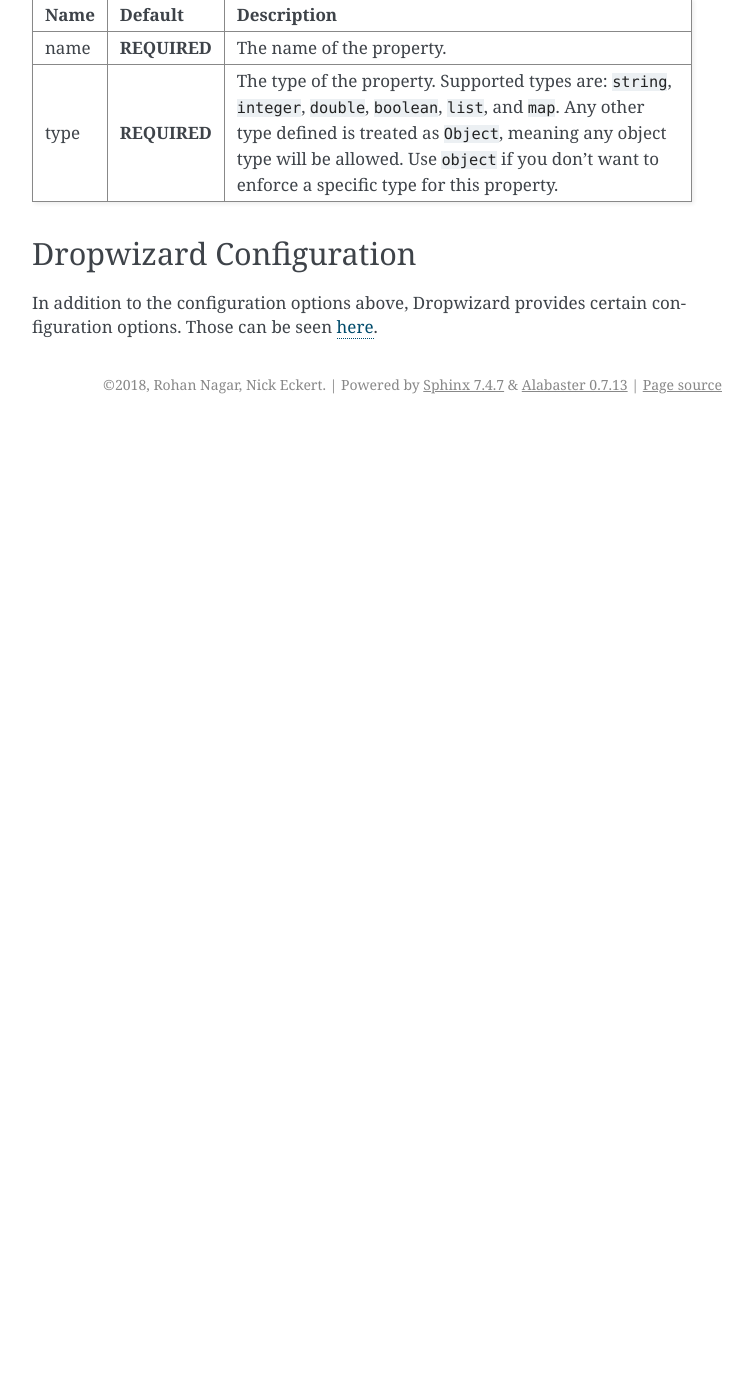
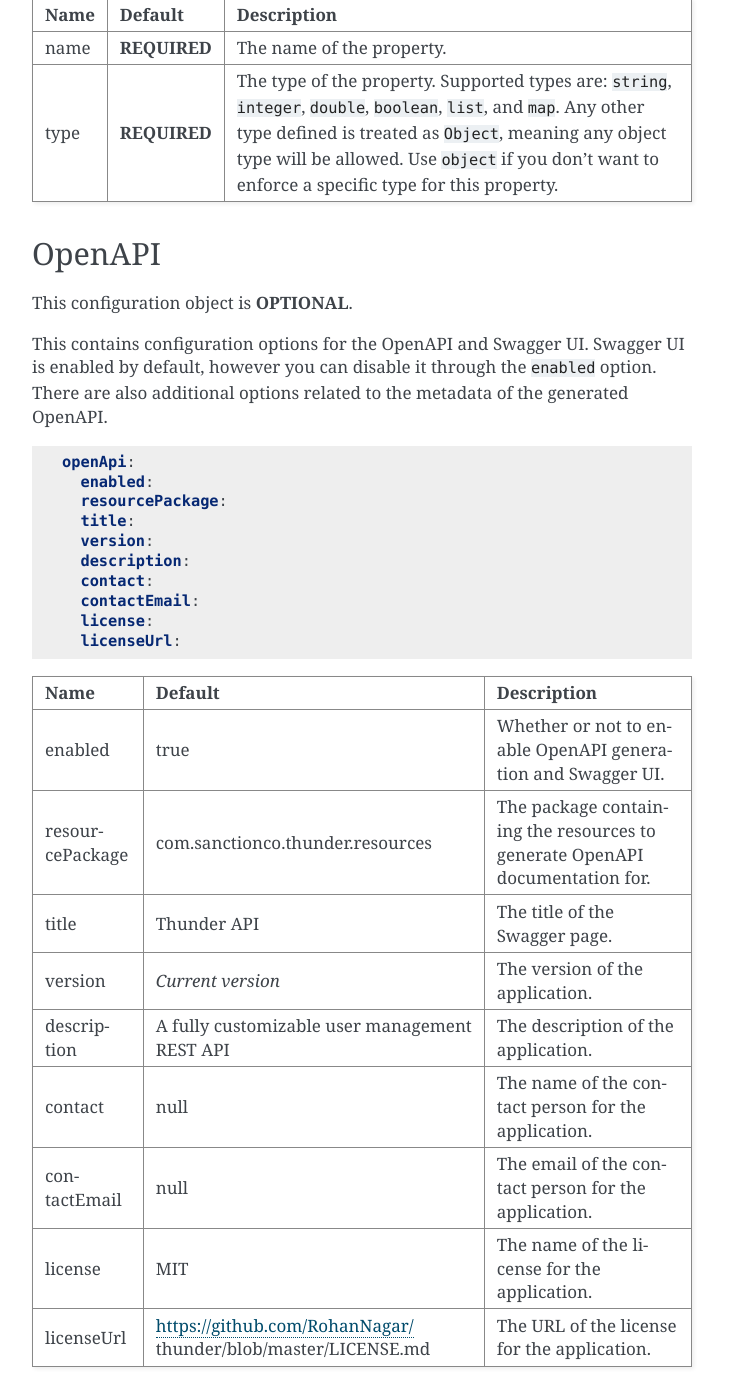
Before and after one commit to RohanNagar/thunder, a Sphinx documentation site: the page built from docs/manual/configuration-options.rst, in a window 1280 px wide and 1400 px high, scrolled down 3691 px. Shown: the whole window, without its empty margins (388-1141 px from the left). Built offline with Sphinx 7.4.7, drawn with Linux system fonts in a browser that asks for light colours; pages that are not in the unit, such as notebooks, are missing from menus; before the commit the page ends 4115 px from its top, so only the background shows below that.

Commit message:
Add documentation on configuration

```diff
--- a/docs/manual/configuration-options.rst
+++ b/docs/manual/configuration-options.rst
@@ -183,6 +183,47 @@ type                                **REQUIRED**                        The type
                                                                         Use ``object`` if you don't want to enforce a specific type for this property.
 =================================== ==================================  =============================================================================
 
+.. _configuration-openapi:
+
+OpenAPI
+=======
+
+This configuration object is **OPTIONAL**.
+
+This contains configuration options for the OpenAPI and Swagger UI. Swagger UI is enabled by default,
+however you can disable it through the ``enabled`` option. There are also additional options related
+to the metadata of the generated OpenAPI.
+
+.. code-block:: yaml
+
+    openApi:
+      enabled:
+      resourcePackage:
+      title:
+      version:
+      description:
+      contact:
+      contactEmail:
+      license:
+      licenseUrl:
+
+
+=================================== ==================================  =============================================================================
+Name                                Default                             Description
+=================================== ==================================  =============================================================================
+enabled                             true                                Whether or not to enable OpenAPI generation and Swagger UI.
+resourcePackage                     com.sanctionco.thunder.resources    The package containing the resources to generate OpenAPI documentation for.
+title                               Thunder API                         The title of the Swagger page.
+version                             *Current version*                   The version of the application.
+description                         A fully customizable user           The description of the application.
+                                    management REST API
+contact                             null                                The name of the contact person for the application.
+contactEmail                        null                                The email of the contact person for the application.
+license                             MIT                                 The name of the license for the application.
+licenseUrl                          https://github.com/RohanNagar/      The URL of the license for the application.
+                                    thunder/blob/master/LICENSE.md
+=================================== ==================================  =============================================================================
+
 .. _configuration-dropwizard:
 
 Dropwizard Configuration
--- a/docs/manual/features.rst
+++ b/docs/manual/features.rst
@@ -98,9 +98,9 @@ Generated OpenAPI (Swagger) Specifications
 Thunder offers generated `OpenAPI <https://swagger.io/docs/specification/about/>`_ documentation
 that is available at the ``/openapi.yaml`` or ``/openapi.json`` endpoints. This generated
 documentation can be used to automatically generate client libraries that are supported by the
-`openapi-generator <https://github.com/OpenAPITools/openapi-generator>`_. Additionally, you can
-use the `Swagger Editor <https://editor.swagger.io>`_ to view a visual representation of the
-OpenAPI documentation and run commands against your instance of Thunder.
+`openapi-generator <https://github.com/OpenAPITools/openapi-generator>`_. Additionally, Thunder runs
+Swagger UI at the ``/swagger`` endpoint. You can use the UI to view all of the available endpoints
+as well as to make requests against the API.
 
 Official Docker Image
 =====================
```
Also changed, not shown: 1 other file.
